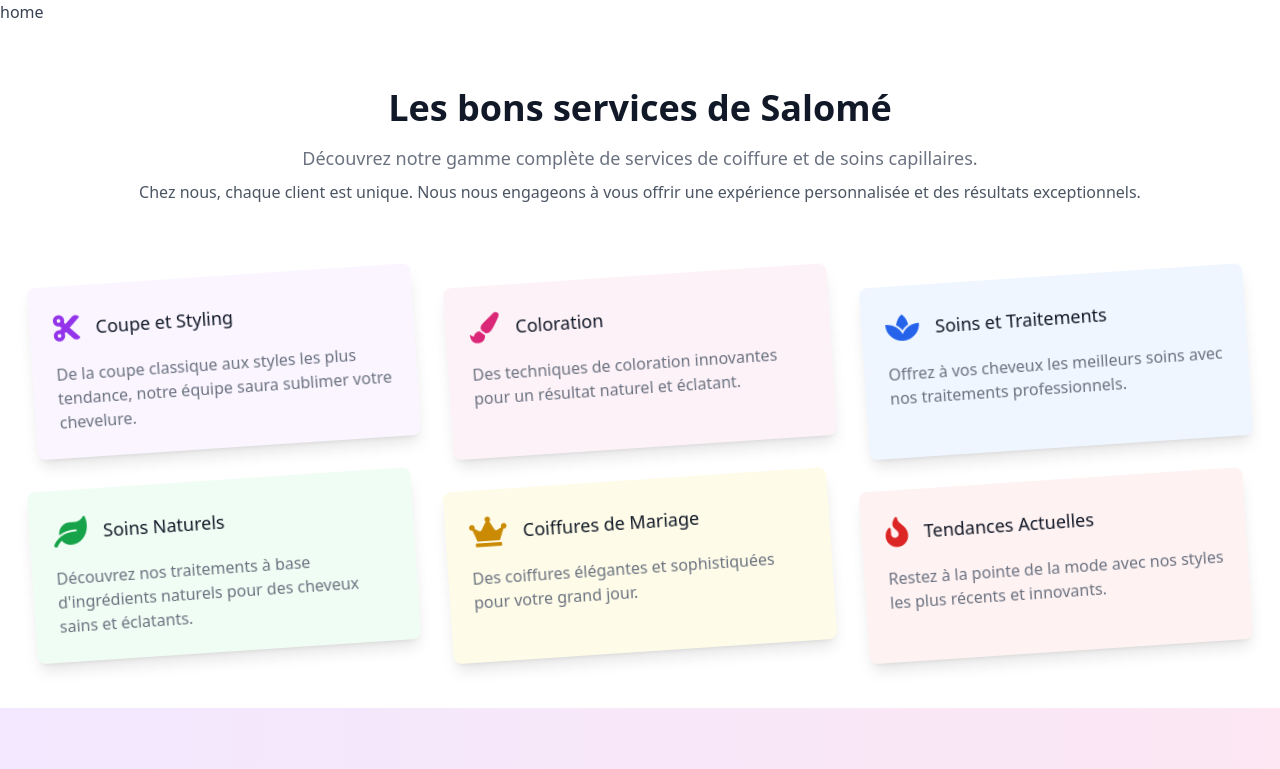
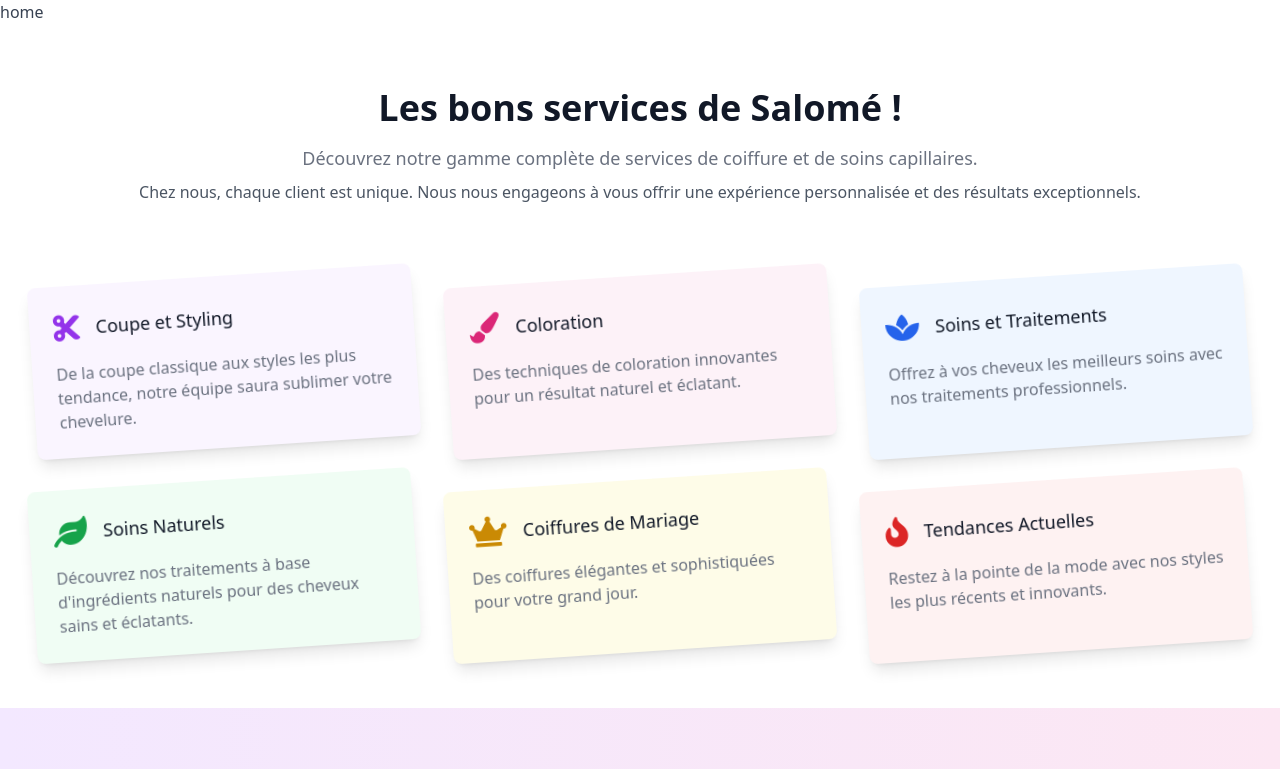
Before and after one commit to Cdz-test/salutsalome, a plain HTML site: page 1.html in a window 1280 px wide. Shown: the top 769 px of the page. Drawn offline with nearby package versions, Linux system fonts and the light colour scheme.

Commit message:
Update 1.html

```diff
--- a/1.html
+++ b/1.html
@@ -9,7 +9,7 @@ Chez nous, chaque client est unique. Nous nous engageons à vous offrir une exp
     <div class="max-w-7xl mx-auto px-4 sm:px-6 lg:px-8">
         <div class="text-center">
             <h2 class="text-3xl font-extrabold text-gray-900 sm:text-4xl">
-                Les bons services de Salomé
+                Les bons services de Salomé !
             </h2>
             <p class="mt-4 text-lg text-gray-500">
                 Découvrez notre gamme complète de services de coiffure et de soins capillaires.
```
